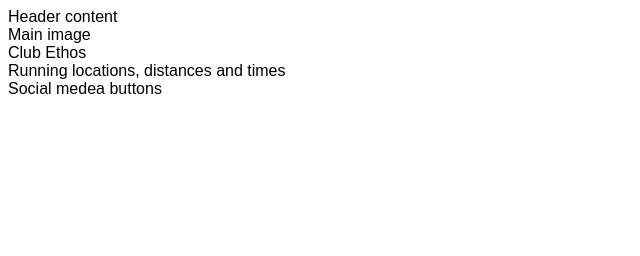
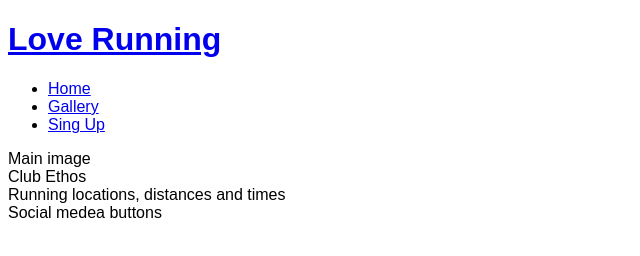
Before and after one commit to app-wizard/love-running, a plain HTML site: page index.html in a window 1280 px wide. Shown: the whole page, without its empty margins (0-640 px from the left). Drawn offline with Linux system fonts and the light colour scheme.

Commit message:
Add basic headder structure

```diff
--- a/index.html
+++ b/index.html
@@ -12,7 +12,18 @@
 </head>
 
 <body>
-    <header>Header content</header>
+    <header>
+        <a href="index html">
+            <h1>Love Running</h1>
+        </a>
+        <nav>
+            <ul>
+                <li> <a href="index.html">Home</a> </li>
+                <li> <a href="#">Gallery</a> </li>
+                <li> <a href="#">Sing Up</a> </li>
+            </ul>
+        </nav>
+    </header>
     <section> Main image</section>
     <section> Club Ethos</section>
     <section> Running locations, distances and times</section>
```
